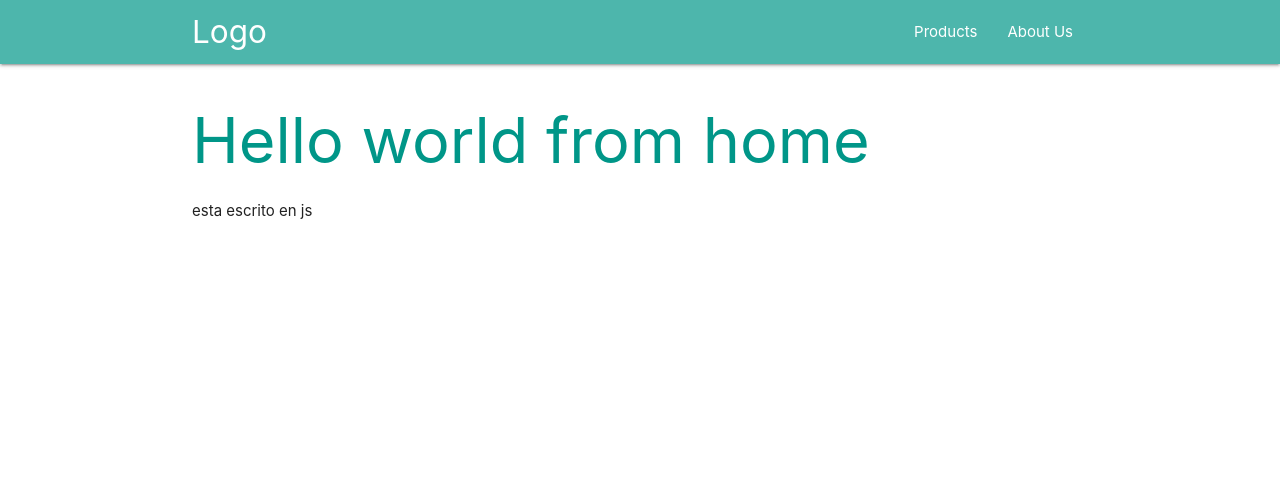
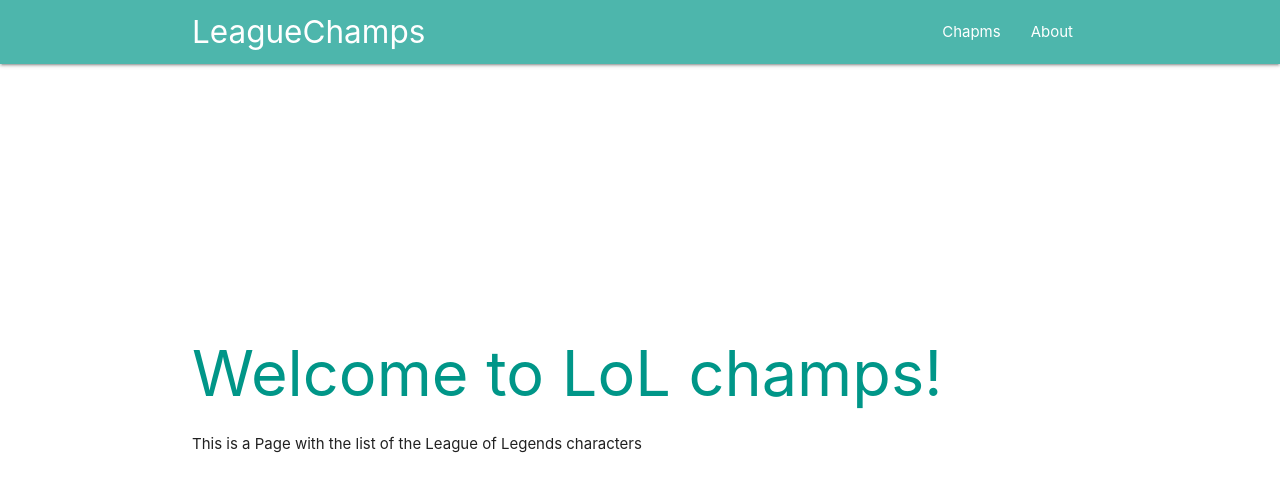
Before and after one commit to AlexLMCode/LeagueOfLeguends-SPA, a website built with webpack: page src/index.html in a window 1280 px wide. Built offline with nearby package versions, Linux system fonts and the light colour scheme.

Commit message:
Added some fixes to the home and some styles

```diff
--- a/src/controllers/home.controller.js
+++ b/src/controllers/home.controller.js
@@ -3,6 +3,6 @@
 export default () => {
     const element = document.createElement('section');
     element.innerHTML = views;
-
+    element.classList.add('h-center');
     return element;
 }
--- a/src/controllers/products.controller.js
+++ b/src/controllers/products.controller.js
@@ -14,10 +14,10 @@
 
     Object.values(champs).forEach(champ =>{
           list.innerHTML += `
-        <div class="col s6 m6">
+        <div class="col s12 m6 xl3">
               <div class="card">
                 <div class="card-image">
-                  <img src="${champsImages}${champ.name}_0.jpg" alt="Image of ${champ.name}">
+                  <img src="${champsImages}${champ.name}_0.jpg" alt="Image of ${champ.name}" class="responsive-img">
                   <span class="card-title">${champ.name}</span>
                 </div>
                 <div class="card-content">
--- a/src/index.html
+++ b/src/index.html
@@ -9,10 +9,10 @@
 <!--Navigation-->
 <nav class="teal lighten-2">
     <div class="nav-wrapper container">
-        <a href="#/" class="brand-logo">Logo</a>
+        <a href="#/" class="brand-logo">LeagueChamps</a>
         <ul id="nav-mobile" class="right hide-on-med-and-down">
-            <li><a href="#/products">Products</a></li>
-            <li><a href="#/about">About Us</a></li>
+            <li><a href="#/products">Chapms</a></li>
+            <li><a href="#/about">About</a></li>
         </ul>
     </div>
 </nav>
--- a/src/main.scss
+++ b/src/main.scss
@@ -6,5 +6,8 @@
 }
 
 .h-center {
-  height: 80%;
+  height: 80vh;
+  display: flex;
+  align-items: center;
+  justify-content: center;
 }
--- a/src/views/about.html
+++ b/src/views/about.html
@@ -1 +1,7 @@
-<p>Hello desde about</p>
+<div class="container">
+    <h1 class="teal-text">LeagueChamps</h1>
+    <p>This is a fanpage made with vanillaJS and Webpack</p>
+    <p>You can check the code here:</p>
+    <a href="https://github.com/AlexLMCode/LeagueOfLeguends-SPA" target="_blank">Code :)</a>
+    <p>-Made by Alex Merino</p>
+</div>
--- a/src/views/home.html
+++ b/src/views/home.html
@@ -1,4 +1,4 @@
 <div class="container">
-    <h1 class="teal-text">Hello world from home</h1>
-    <p>esta escrito en js</p>
+    <h1 class="teal-text">Welcome to LoL champs!</h1>
+    <p>This is a Page with the list of the League of Legends characters</p>
 </div>
```
